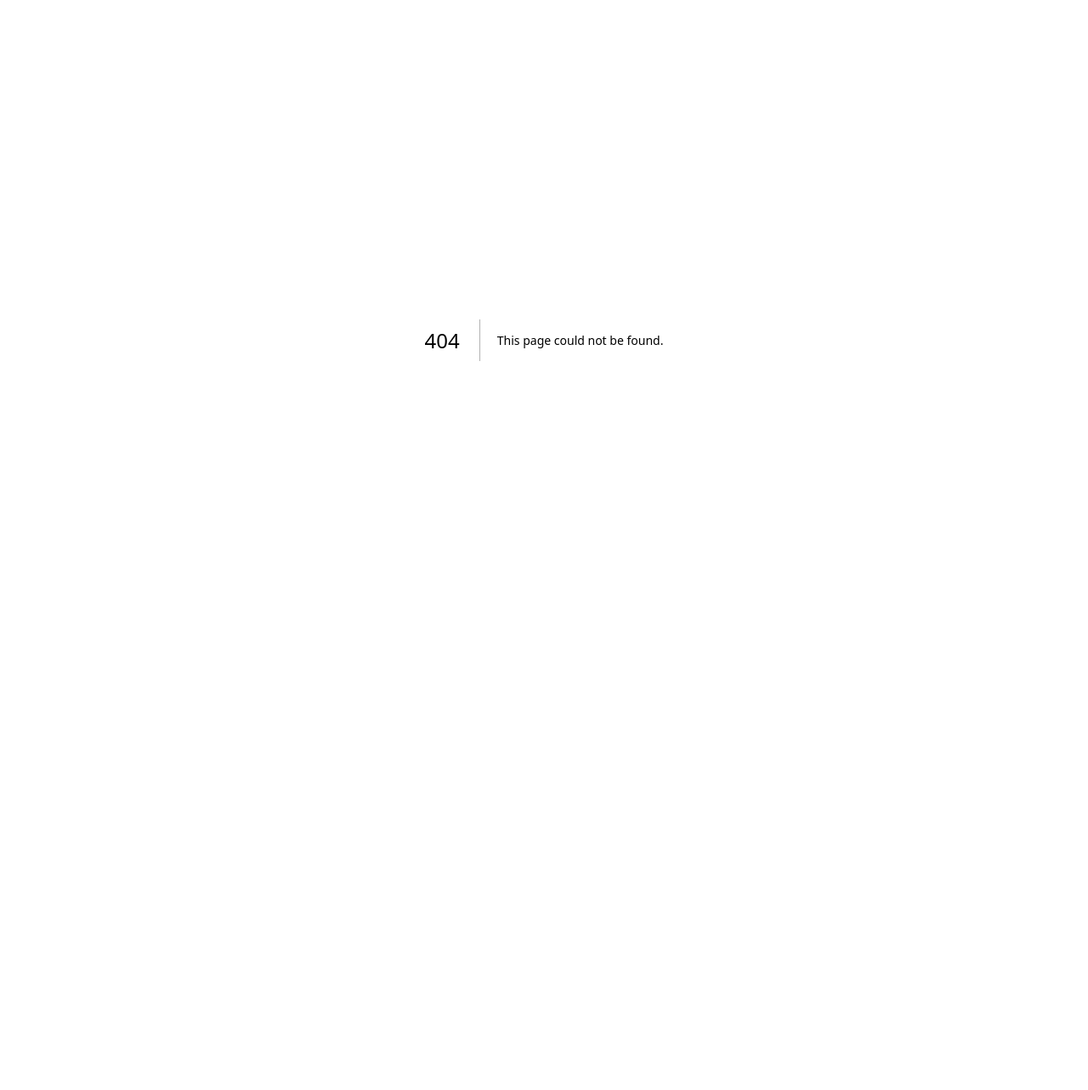
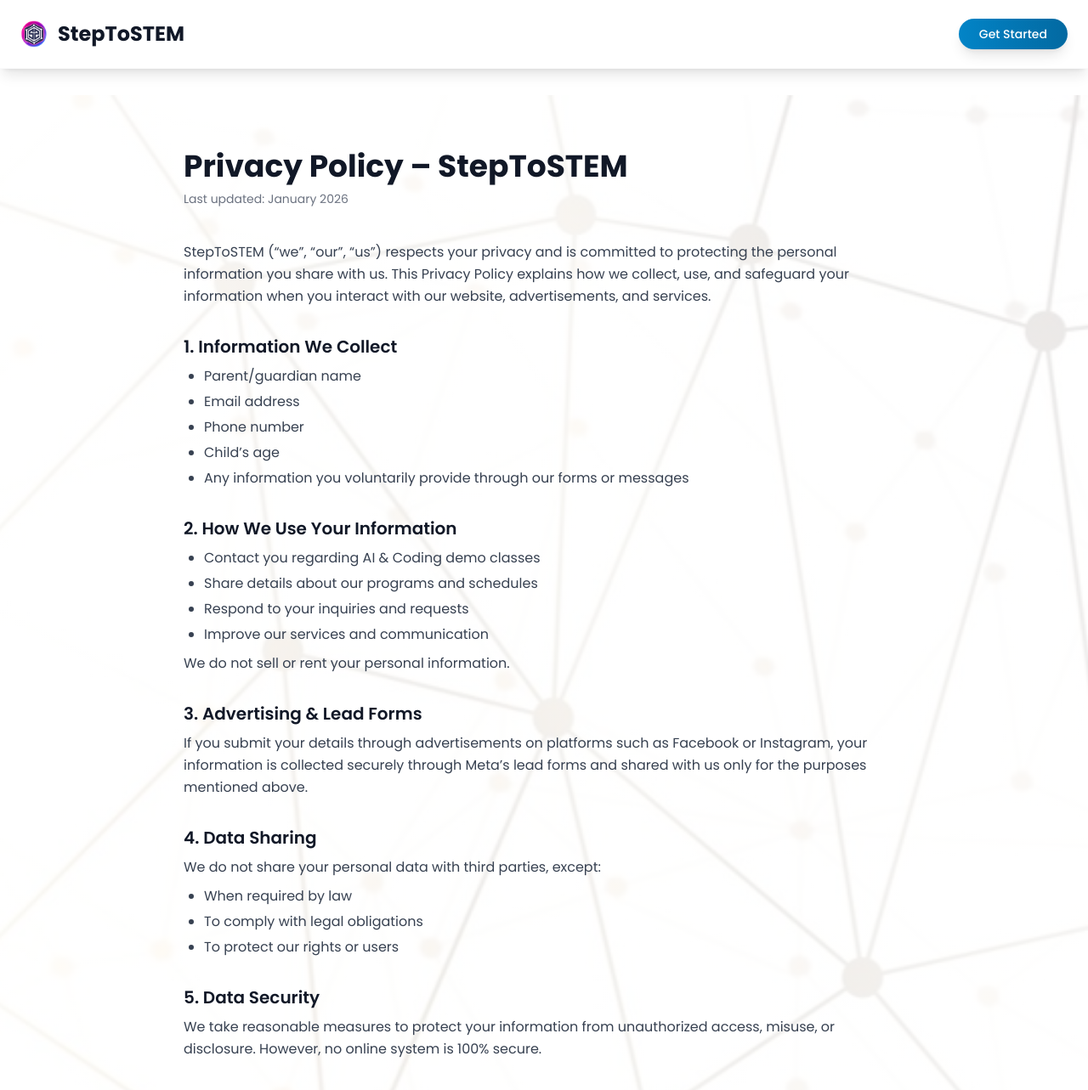
Before and after one commit to shwetakumari-278/steptostem-website, a Next.js app: page /privacy-policy in a window 1280 px wide. Before the commit this address had no page. Shown: the top 1283 px of the page at 85% size. Before the commit the page ends 800 px from the top, so only its background shows below. Built offline with nearby package versions, Linux system fonts and the light colour scheme.

Commit message:
Add privacy policy page and footer link

```diff
--- a/app/page.tsx
+++ b/app/page.tsx
@@ -1078,12 +1078,23 @@
             </div>
           </div>
 
-          <div className="border-t border-gray-800 mt-8 pt-8 text-center text-gray-400">
-            <p>
-              &copy; 2025 StepToSTEM. All rights reserved. Empowering students,
-              building futures.
-            </p>
-          </div>
+          <div className="border-t border-gray-800 mt-8 pt-8 text-center text-gray-400 space-y-3">
+  <p>
+    &copy; 2025 StepToSTEM. All rights reserved. Empowering students,
+    building futures.
+  </p>
+
+  {/* Legal Links */}
+  <div className="flex justify-center gap-6 text-sm">
+    <Link
+      href="/privacy-policy"
+      className="hover:text-white transition-colors"
+    >
+      Privacy Policy
+    </Link>
+  </div>
+</div>
+
         </div>
       </footer>
 
--- /dev/null
+++ b/app/privacy-policy/page.tsx
@@ -0,0 +1,167 @@
+"use client";
+
+import Header from "@/components/Header";
+
+export default function PrivacyPolicyPage() {
+  return (
+    <>
+      <Header />
+
+      {/* Spacer for fixed header */}
+      <div className="h-24 md:h-28" />
+
+      <div className="relative min-h-screen">
+        {/* Background Image */}
+        <div className="absolute inset-0 z-0">
+          <img
+            src="/asset/theme2.jpg"
+            alt="Privacy Policy Background"
+            className="w-full h-full object-cover opacity-40"
+          />
+          <div className="absolute inset-0 bg-gradient-to-br from-white/80 via-white/70 to-white/85" />
+        </div>
+
+        <div className="relative z-10 max-w-4xl mx-auto px-6 py-16">
+          {/* Page Title */}
+          <h1 className="text-4xl font-bold text-gray-900 mb-2">
+            Privacy Policy – StepToSTEM
+          </h1>
+          <p className="text-sm text-gray-500 mb-10">
+            Last updated: January 2026
+          </p>
+
+          {/* Content */}
+          <div className="space-y-8 text-gray-700 leading-relaxed text-base">
+            <p>
+              StepToSTEM (“we”, “our”, “us”) respects your privacy and is
+              committed to protecting the personal information you share with
+              us. This Privacy Policy explains how we collect, use, and
+              safeguard your information when you interact with our website,
+              advertisements, and services.
+            </p>
+
+            {/* Section */}
+            <div>
+              <h2 className="text-xl font-semibold text-gray-900 mb-2">
+                1. Information We Collect
+              </h2>
+              <ul className="list-disc pl-6 space-y-1">
+                <li>Parent/guardian name</li>
+                <li>Email address</li>
+                <li>Phone number</li>
+                <li>Child’s age</li>
+                <li>
+                  Any information you voluntarily provide through our forms or
+                  messages
+                </li>
+              </ul>
+            </div>
+
+            <div>
+              <h2 className="text-xl font-semibold text-gray-900 mb-2">
+                2. How We Use Your Information
+              </h2>
+              <ul className="list-disc pl-6 space-y-1">
+                <li>Contact you regarding AI & Coding demo classes</li>
+                <li>Share details about our programs and schedules</li>
+                <li>Respond to your inquiries and requests</li>
+                <li>Improve our services and communication</li>
+              </ul>
+              <p className="mt-2">
+                We do not sell or rent your personal information.
+              </p>
+            </div>
+
+            <div>
+              <h2 className="text-xl font-semibold text-gray-900 mb-2">
+                3. Advertising & Lead Forms
+              </h2>
+              <p>
+                If you submit your details through advertisements on platforms
+                such as Facebook or Instagram, your information is collected
+                securely through Meta’s lead forms and shared with us only for
+                the purposes mentioned above.
+              </p>
+            </div>
+
+            <div>
+              <h2 className="text-xl font-semibold text-gray-900 mb-2">
+                4. Data Sharing
+              </h2>
+              <p>
+                We do not share your personal data with third parties, except:
+              </p>
+              <ul className="list-disc pl-6 space-y-1 mt-2">
+                <li>When required by law</li>
+                <li>To comply with legal obligations</li>
+                <li>To protect our rights or users</li>
+              </ul>
+            </div>
+
+            <div>
+              <h2 className="text-xl font-semibold text-gray-900 mb-2">
+                5. Data Security
+              </h2>
+              <p>
+                We take reasonable measures to protect your information from
+                unauthorized access, misuse, or disclosure. However, no online
+                system is 100% secure.
+              </p>
+            </div>
+
+            <div>
+              <h2 className="text-xl font-semibold text-gray-900 mb-2">
+                6. Your Rights
+              </h2>
+              <ul className="list-disc pl-6 space-y-1">
+                <li>Request access to your personal data</li>
+                <li>Ask for corrections or updates</li>
+                <li>Request deletion of your information</li>
+              </ul>
+            </div>
+
+            <div>
+              <h2 className="text-xl font-semibold text-gray-900 mb-2">
+                7. Children’s Privacy
+              </h2>
+              <p>
+                Our programs are designed for students aged 7–18. All data
+                collection and communication is intended for parents or legal
+                guardians only.
+              </p>
+            </div>
+
+            <div>
+              <h2 className="text-xl font-semibold text-gray-900 mb-2">
+                8. Changes to This Policy
+              </h2>
+              <p>
+                We may update this Privacy Policy from time to time. Any changes
+                will be posted on this page with an updated date.
+              </p>
+            </div>
+
+            <div>
+              <h2 className="text-xl font-semibold text-gray-900 mb-2">
+                9. Contact Us
+              </h2>
+              <p>
+                Email:{" "}
+                <span className="font-medium">steptostem.global@gmail.com</span>
+              </p>
+              <p>
+                Website:{" "}
+                <a
+                  href="https://steptostem.netlify.app"
+                  className="text-blue-600 hover:underline"
+                >
+                  https://steptostem.netlify.app
+                </a>
+              </p>
+            </div>
+          </div>
+        </div>
+      </div>
+    </>
+  );
+}
```
Also changed, not shown: 1 other file (tests, documents, lock files or other folders).
